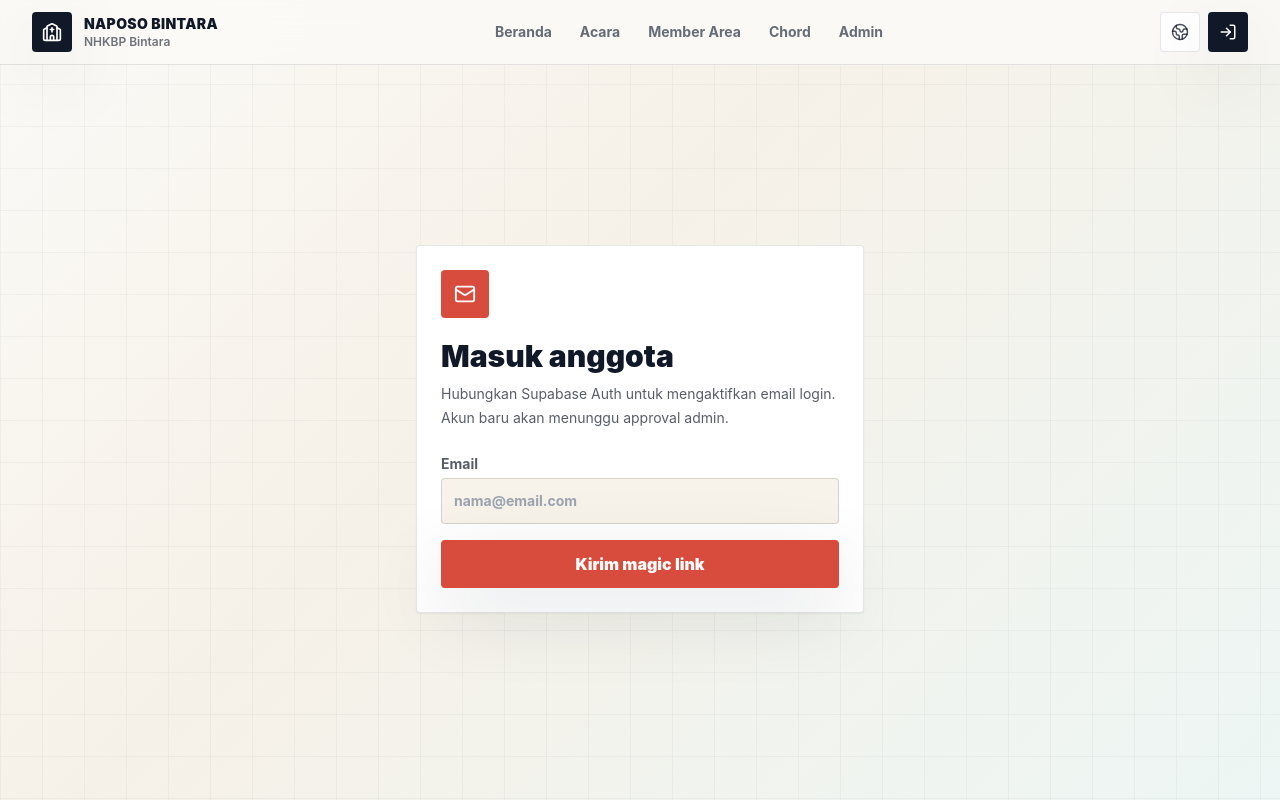
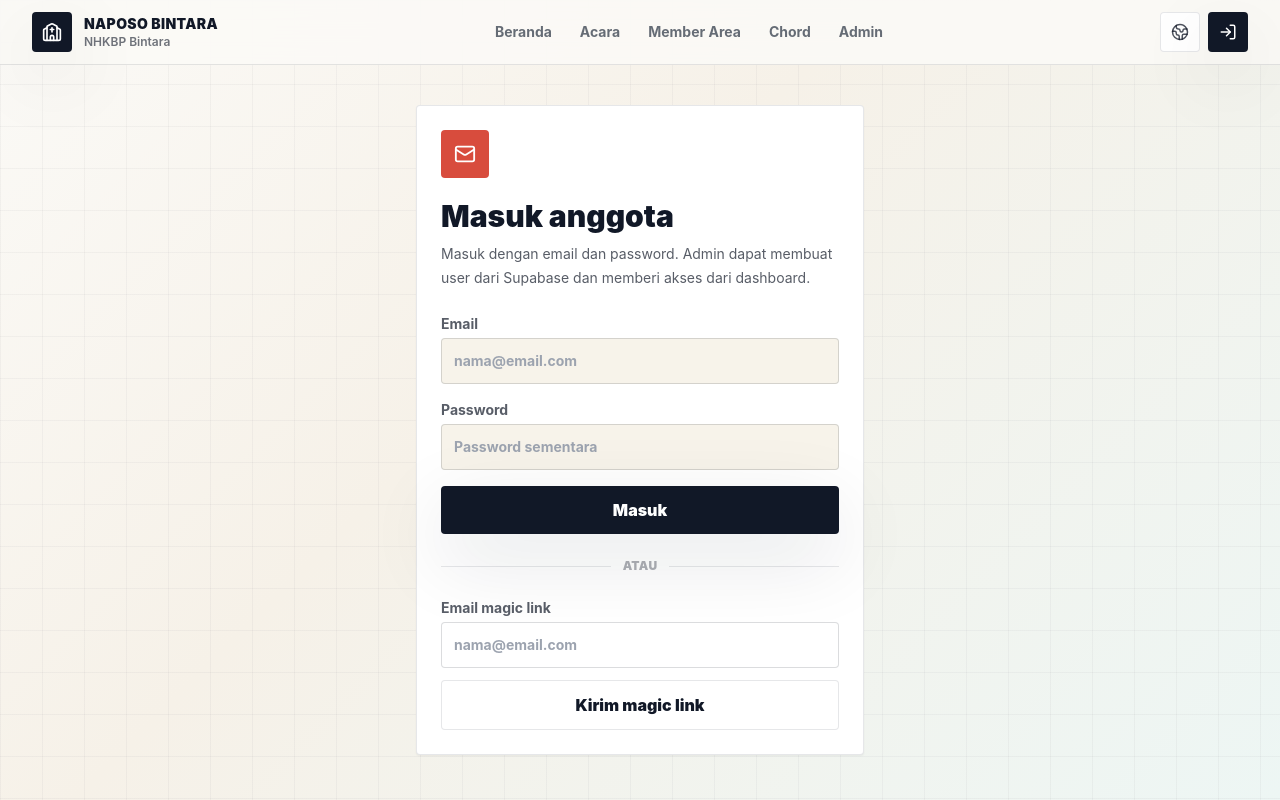
Before and after one commit to stevenjonathant-cmd/naposo-bintara, a Next.js app: page /login in a window 1280 px wide. Built offline with nearby package versions, Linux system fonts and the light colour scheme.

Commit message:
Add password login

```diff
--- a/app/login/actions.ts
+++ b/app/login/actions.ts
@@ -4,8 +4,38 @@ import { redirect } from "next/navigation";
 import { headers } from "next/headers";
 import { createClient, isSupabaseConfigured } from "@/lib/supabase/server";
 
+function clean(formData: FormData, key: string) {
+  return String(formData.get(key) ?? "").trim();
+}
+
+export async function signInWithPassword(formData: FormData) {
+  const email = clean(formData, "email");
+  const password = clean(formData, "password");
+
+  if (!email || !password) {
+    redirect("/login?status=password-required");
+  }
+
+  if (!isSupabaseConfigured()) {
+    redirect("/login?status=demo");
+  }
+
+  const supabase = createClient();
+  const { error } = await supabase.auth.signInWithPassword({
+    email,
+    password
+  });
+
+  if (error) {
+    const message = encodeURIComponent(error.message);
+    redirect(`/login?status=password-error&message=${message}`);
+  }
+
+  redirect("/admin");
+}
+
 export async function signInWithEmail(formData: FormData) {
-  const email = String(formData.get("email") ?? "");
+  const email = clean(formData, "email");
   if (!email) {
     redirect("/login?status=email");
   }
--- a/app/login/page.tsx
+++ b/app/login/page.tsx
@@ -1,5 +1,5 @@
 import { Mail } from "lucide-react";
-import { signInWithEmail } from "@/app/login/actions";
+import { signInWithEmail, signInWithPassword } from "@/app/login/actions";
 
 export default function LoginPage({ searchParams }: { searchParams?: { status?: string; message?: string } }) {
   return (
@@ -10,8 +10,16 @@ export default function LoginPage({ searchParams }: { searchParams?: { status?:
         </div>
         <h1 className="mt-5 text-3xl font-black text-ink">Masuk anggota</h1>
         <p className="mt-2 text-sm leading-6 text-ink/70">
-          Hubungkan Supabase Auth untuk mengaktifkan email login. Akun baru akan menunggu approval admin.
+          Masuk dengan email dan password. Admin dapat membuat user dari Supabase dan memberi akses dari dashboard.
         </p>
+        {searchParams?.status === "password-required" ? (
+          <p className="mt-4 rounded bg-mango/25 p-3 text-sm font-bold text-ink">Masukkan email dan password.</p>
+        ) : null}
+        {searchParams?.status === "password-error" ? (
+          <p className="mt-4 rounded bg-ember/10 p-3 text-sm font-bold text-ember">
+            Login password gagal: {searchParams.message ?? "cek email/password."}
+          </p>
+        ) : null}
         {searchParams?.status === "sent" ? (
           <p className="mt-4 rounded bg-teal/10 p-3 text-sm font-bold text-teal">Magic link sudah dikirim ke email.</p>
         ) : null}
@@ -28,12 +36,32 @@ export default function LoginPage({ searchParams }: { searchParams?: { status?:
             Supabase menolak pengiriman email: {searchParams.message ?? "coba lagi beberapa menit lagi."}
           </p>
         ) : null}
-        <form action={signInWithEmail} className="mt-6 grid gap-4">
+        <form action={signInWithPassword} className="mt-6 grid gap-4">
           <label className="grid gap-1 text-sm font-bold text-ink/70">
             Email
             <input name="email" type="email" placeholder="nama@email.com" className="focus-ring rounded border border-ink/15 bg-paper px-3 py-3 text-ink" />
           </label>
-          <button className="focus-ring rounded bg-ember px-4 py-3 font-black text-white shadow-glow" type="submit">
+          <label className="grid gap-1 text-sm font-bold text-ink/70">
+            Password
+            <input name="password" type="password" placeholder="Password sementara" className="focus-ring rounded border border-ink/15 bg-paper px-3 py-3 text-ink" />
+          </label>
+          <button className="focus-ring rounded bg-ink px-4 py-3 font-black text-white shadow-glow" type="submit">
+            Masuk
+          </button>
+        </form>
+
+        <div className="my-6 flex items-center gap-3 text-xs font-black uppercase tracking-wide text-ink/35">
+          <span className="h-px flex-1 bg-ink/10" />
+          atau
+          <span className="h-px flex-1 bg-ink/10" />
+        </div>
+
+        <form action={signInWithEmail} className="grid gap-3">
+          <label className="grid gap-1 text-sm font-bold text-ink/70">
+            Email magic link
+            <input name="email" type="email" placeholder="nama@email.com" className="focus-ring rounded border border-ink/15 bg-white px-3 py-3 text-ink" />
+          </label>
+          <button className="focus-ring rounded border border-ink/10 bg-white px-4 py-3 font-black text-ink" type="submit">
             Kirim magic link
           </button>
         </form>
```
